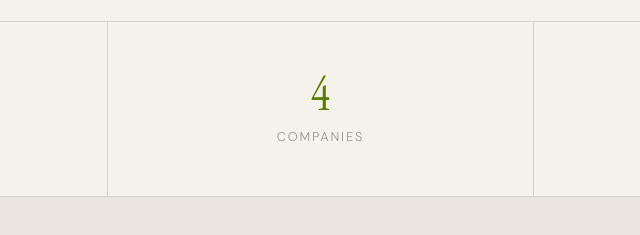
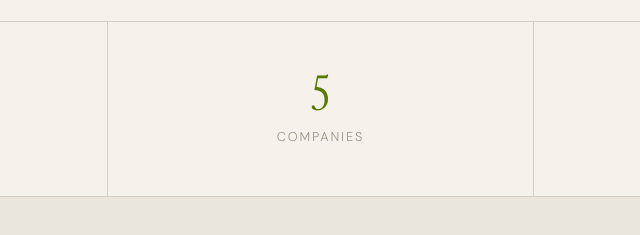
Before and after one commit to madya-dev/madya-dev.github.io, a plain HTML site: page index.html in a window 1280 px wide. Shown: the part 779-1014 px from the top of the page, 319-959 px from the left. Drawn offline with Linux system fonts and the light colour scheme.

```diff
--- a/index.html
+++ b/index.html
@@ -153,7 +153,7 @@
 				<div class="stat-label">Years Experience</div>
 			</div>
 			<div class="stat-item reveal">
-				<div class="stat-number">4</div>
+				<div class="stat-number">5</div>
 				<div class="stat-label">Companies</div>
 			</div>
 			<div class="stat-item reveal">
```
